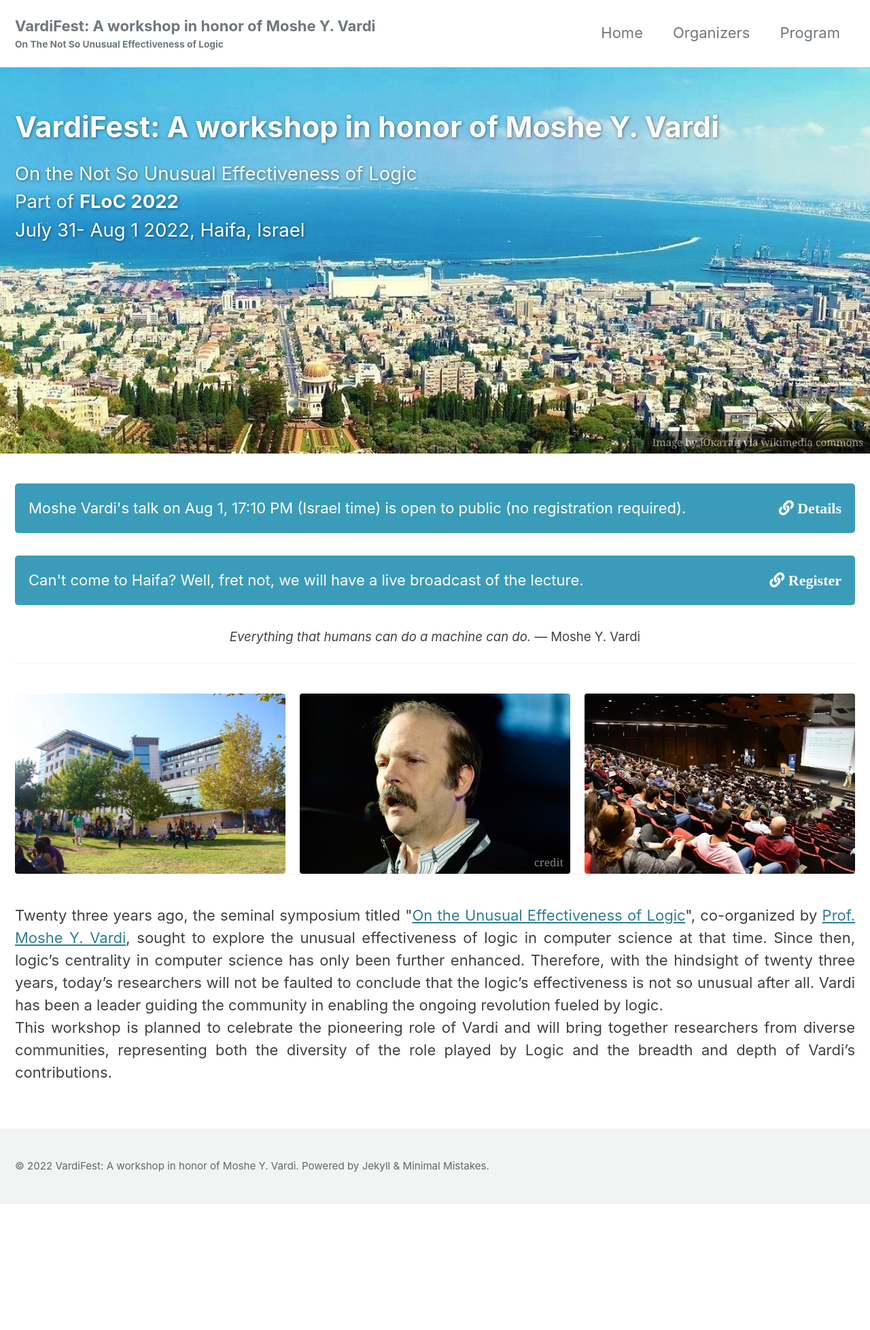
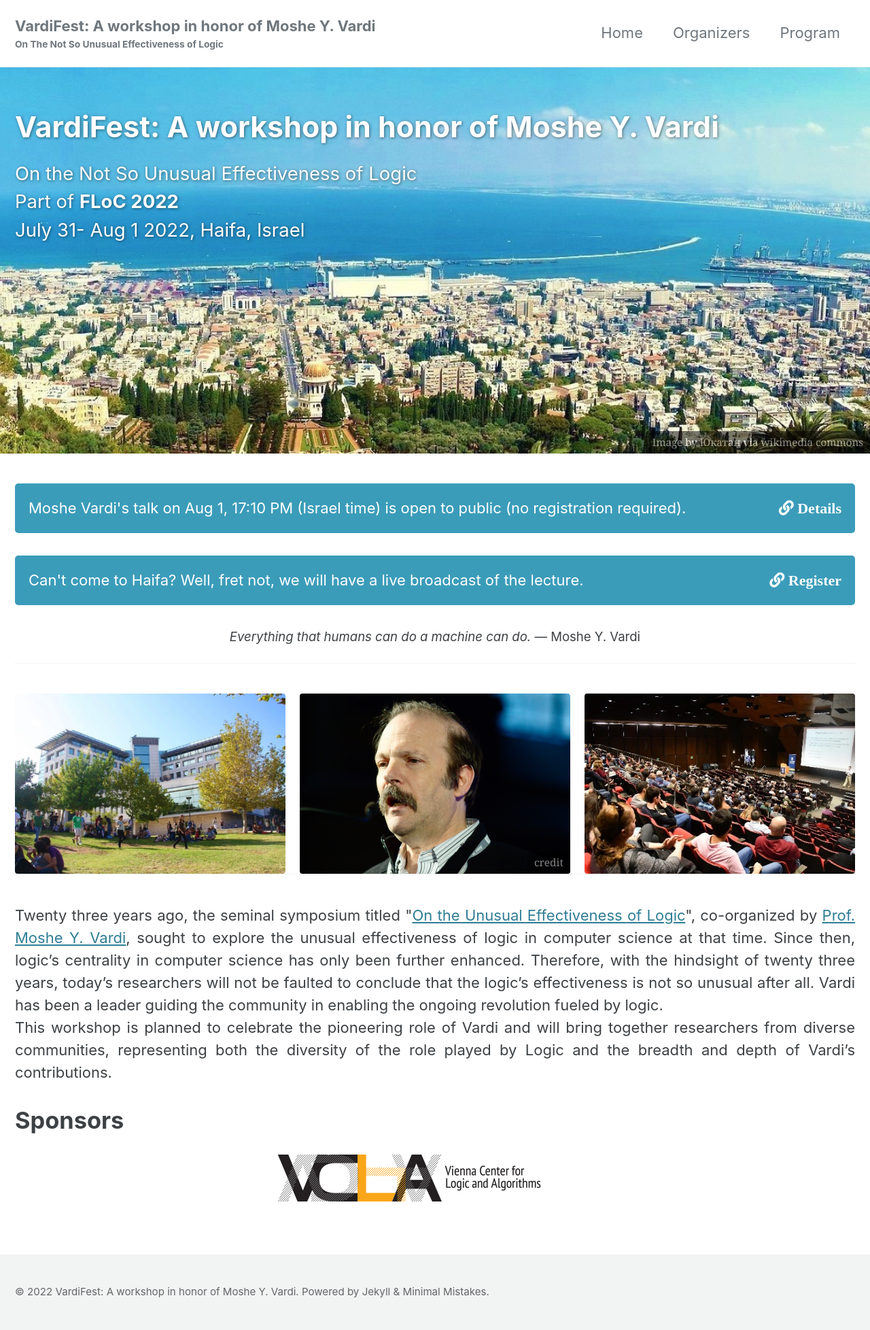
Before and after one commit to vardifest/vardifest.github.io, a Jekyll site: the page built from index.html, in a window 1280 px wide. Shown: the whole page at 68% size. Built offline with Jekyll 4.4.1, drawn with Linux system fonts in a browser that asks for light colours; cached includes are drawn as plain includes; the list of posts is cut into pages by our own code; before the commit the page ends 1771 px from its top, so only the background shows below that.

Commit message:
add VCLA logo

```diff
--- a/assets/css/main.scss
+++ b/assets/css/main.scss
@@ -7,3 +7,13 @@
 @import "minimal-mistakes/skins/{{ site.minimal_mistakes_skin | default: 'default' }}"; // skin
 @import "minimal-mistakes"; // main partials
 @import "alerts";
+
+.row {
+  display: flex;
+  justify-content: space-around;
+  align-items: center;
+}
+
+.column {
+  width: 40%;
+}
--- a/index.html
+++ b/index.html
@@ -67,3 +67,12 @@ Twenty three years ago, the seminal symposium titled "<a href="https://www.cs.cm
   </br>
 This workshop is planned to celebrate the pioneering role of Vardi and will bring together researchers from diverse communities,
 representing both the diversity of the role played by Logic and the breadth and depth of Vardi’s contributions. </div>
+
+<br>
+
+<h1>Sponsors</h1>
+<div class="row">
+  <div class="column">
+      <img src="{{ '/assets/images/vclaanimsmall.gif' | relative_url }}" alt="VCLA logo">
+  </div>
+</div>
```
Also changed, not shown: assets/images/vclaanimsmall.gif (added).
